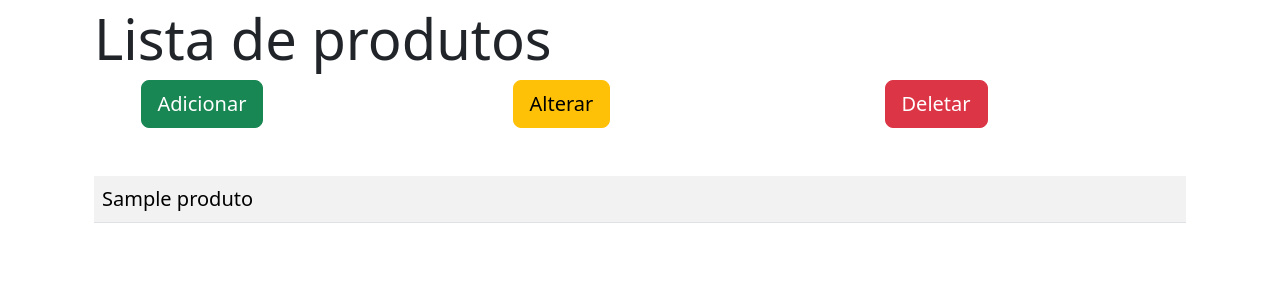
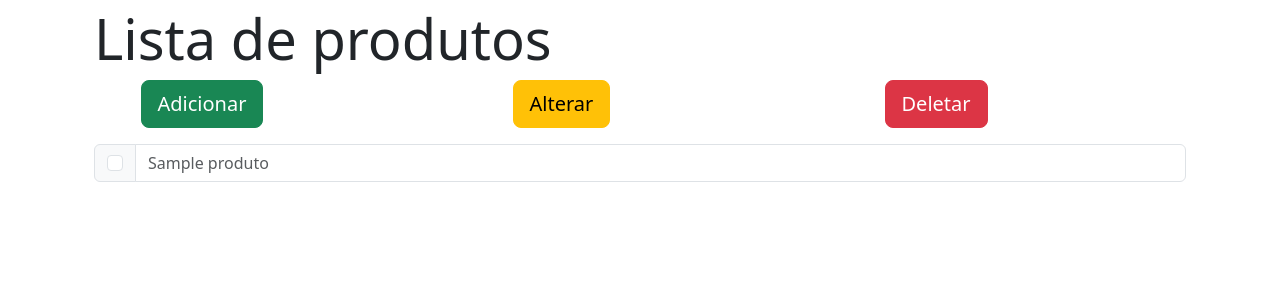
Before and after one commit to ozne32/lista_compras, a PHP site: page /?acao=1 in a window 1280 px wide. Shown: the part 91-391 px from the top of the page. Run offline with PHP 8.4, Linux system fonts and the light colour scheme; tables that the repository leaves empty or names only in its code hold one stand-in row (values such as "Sample post"); some libraries are stand-ins or nearby versions.

Commit message:
ordem alfabética

```diff
--- a/comeco/index.php
+++ b/comeco/index.php
@@ -3,6 +3,7 @@
 <?php
 require_once 'controller.php';
 ?>
+
 <head>
     <meta charset="UTF-8">
     <meta name="viewport" content="width=device-width, initial-scale=1.0">
@@ -45,9 +46,9 @@ require_once 'controller.php';
                                     Compras
                                 </a>
                                 <ul class="dropdown-menu">
-                                    <?php foreach($_SESSION['valores'] as $val) {?>
-                                        <li><a class="dropdown-item" href="#"><?php echo $val->nome_produto?></a></li>
-                                    <?php }?>
+                                    <?php foreach ($_SESSION['valores'] as $val) { ?>
+                                        <li><a class="dropdown-item" href="#"><?php echo $val->nome_produto ?></a></li>
+                                    <?php } ?>
                                 </ul>
                             </li>
                         </ul>
@@ -76,15 +77,18 @@ require_once 'controller.php';
                     <button class="btn btn-lg btn-danger"> Deletar </button>
                 </div>
             </div>
-            <table class="table table-striped mt-5">
-                <tbody>
-                    <?php foreach($_SESSION['valores'] as $val) {?>
-                    <tr>
-                        <td class="lead fw-normal"><?php echo $val->nome_produto?></td>
-                    </tr>
-                    <?php }?>
-                </tbody>
-            </table>
+            <div class=" mt-3">
+                <?php foreach ($_SESSION['valores'] as $val) { ?>
+                    <div class="input-group mb-3">
+                        <div class="input-group-text">
+                            <input class="form-check-input mt-0" type="checkbox" value=""
+                                aria-label="Checkbox for following text input" >
+                        </div>
+                        <input type="text" class="form-control" placeholder="<?php echo $val->nome_produto?>" readonly="true">
+                    </div>
+                <?php } ?>
+            </div>
+
         </div>
     </main>
     <footer></footer>
--- a/comeco/services/produto.service.php
+++ b/comeco/services/produto.service.php
@@ -21,7 +21,7 @@ class ProdutoService{
         return $smtm->fetchAll();
     }
     public function todosVal(){
-        $query='select * from tb_produtos';
+        $query='SELECT * from tb_produtos order by nome_produto asc';
         $smtm=$this->conn->prepare($query);
         $smtm->execute();
         return $smtm->fetchAll(PDO::FETCH_OBJ);
```
